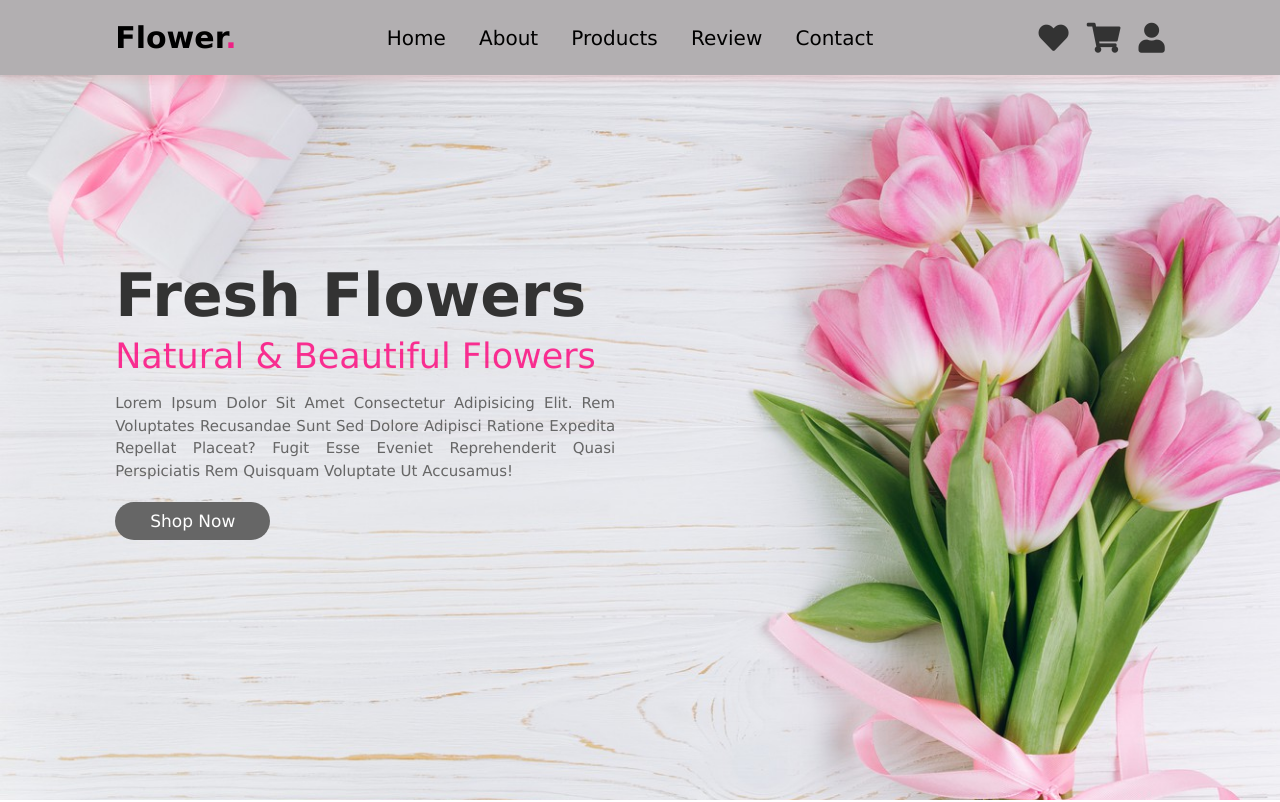
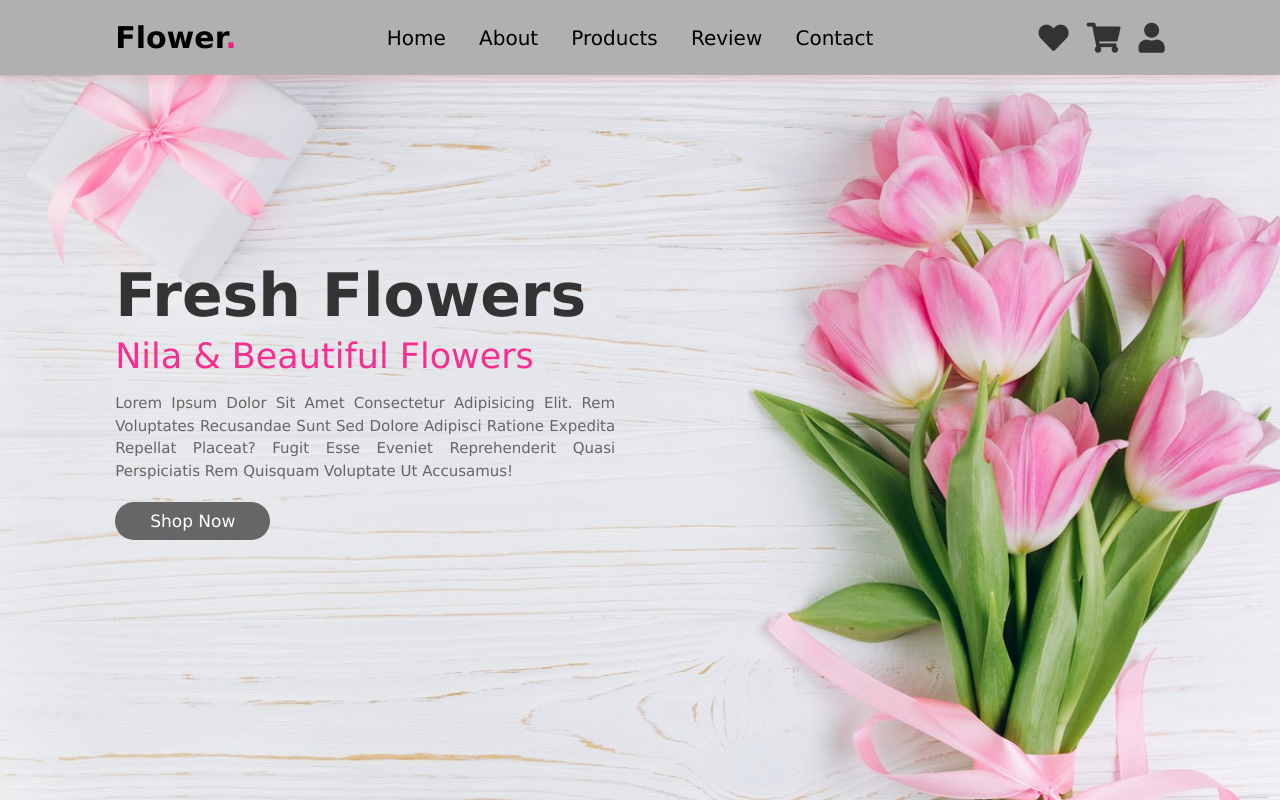
Before and after one commit to jeevitha1810/FlowerShoppingWebSite, a plain HTML site: page index.html in a window 1280 px wide. Shown: the top 802 px of the page. Drawn offline with Linux system fonts and the light colour scheme.

Commit message:
modified

```diff
--- a/index.html
+++ b/index.html
@@ -35,7 +35,7 @@
     <section class="home" id="home">
     <div class="content">
         <h3>Fresh Flowers</h3>
-        <span>Natural & Beautiful flowers</span>
+        <span>Nila & Beautiful flowers</span>
         <p>Lorem ipsum dolor sit amet consectetur adipisicing elit. Rem voluptates recusandae sunt sed dolore adipisci ratione expedita repellat placeat? Fugit esse eveniet reprehenderit quasi perspiciatis rem quisquam voluptate ut accusamus!</p>
         <a href="" class="btn">Shop Now</a>
     </div>
```
